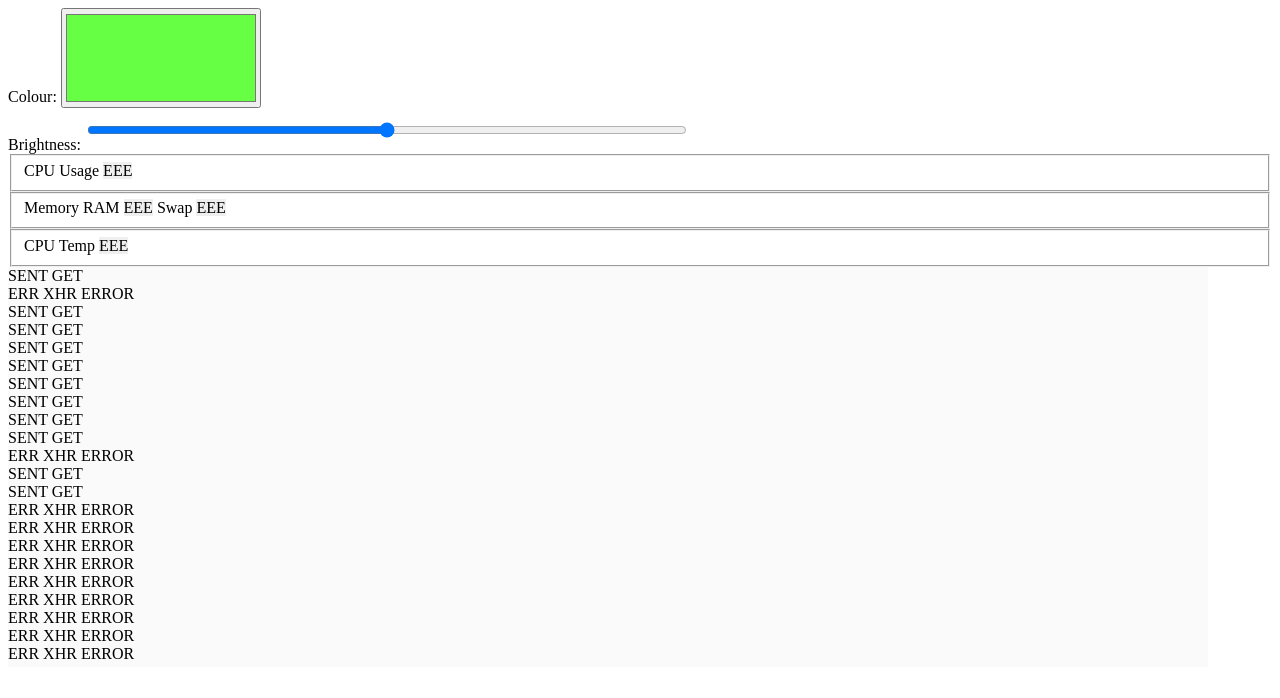
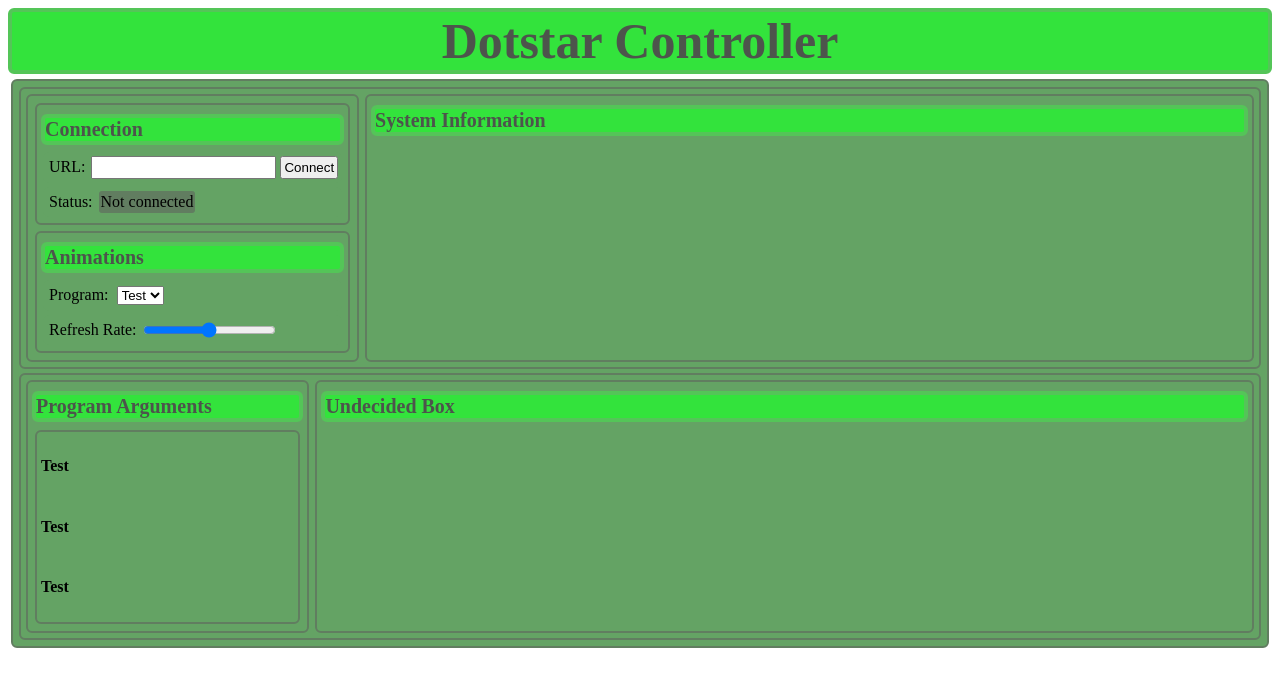
Before and after one commit to GoldSloth/pi-light-http-server, a website: page front-end/index.html in a window 1280 px wide. Drawn offline with Linux system fonts and the light colour scheme; no server answers.

Commit message:
Major reworking of front-end, Rewrite of JS planned

```diff
--- a/front-end/index.html
+++ b/front-end/index.html
@@ -9,32 +9,54 @@
     </head>
 
     <body>
-    <div>
-        <label for="colourPicker">Colour: </label>
-        <input type="color" id="colourPicker" name="colourPicker" value="#66ff44">
+		<h1>Dotstar Controller</h1>
+		<div class="verticalBoxes">
+			<div class="horizontalBoxes">
+				<div class="verticalBoxes">
+					<div class="verticalBoxes" id="connectionBox">
+						<h2>Connection</h2>
+						<form class="formBoxes">
+							<label for="ipInput">URL:</label>
+							<input type="url" id="ipInput">
+							<input type="button" value="Connect" id="connectButton">
+						</form>
+						<form class="formBoxes">
+							<label>Status:</label>
+							<output id="connectionStatus">Not connected</output>
+						</form>
 					</div>
-    <div>
-        <label for="brightness">Brightness: </label>
-        <input type="range" id="brightness" name="brightness" min="0" max="1" value="0.5" step="0.001">
+					<div class="verticalBoxes" id="animationsBox">
+						<h2>Animations</h2>
+						<form class="formBoxes">
+							<label for="animationSelector">Program:</label>
+							<select id="animationSelector">
+								<option value="test">Test</option>
+							</select>
+						</form>
+						<form class="formBoxes">
+							<label for="refreshRateSelection">Refresh Rate:</label>
+							<input type="range" id="refreshRateSelection" min="0.1" max="60" step="0.1">
+						</form>
 					</div>
-    <div>
-        <fieldset>
-        <label>CPU Usage</label>
-        <output id="cpuUsage">EEE</output>
-        </fieldset>
-        <fieldset>
-        <label>Memory</label>
-        <label>RAM</label>
-        <output id="ramUsage">EEE</output>
-        <label>Swap</label>
-        <output id="swapUsage">EEE</output>
-        </fieldset>
-        <fieldset>
-        <label>CPU Temp</label>
-        <output id="cpuTemp">EEE</output>
-    </fieldset>
 				</div>
-    <div id="consoleOutput" style.backgroundColor="#667766"></div>
+				<div class="verticalBoxes" id="systemInformationBox">
+					<h2>System Information</h2>
+				</div>
+			</div>
+			<div class="horizontalBoxes">
+				<div class="verticalBoxes" id="programArgContainer">
+					<h2>Program Arguments</h2>
+					<div class="verticalBoxes" id="argContainer">
+						<h4>Test</h4>
+						<h4>Test</h4>
+						<h4>Test</h4>
+					</div>
+				</div>
+				<div class="verticalBoxes" id="undecidedBox">
+					<h2>Undecided Box</h2>
+				</div>
+			</div>
+		</div>
         <script src="Utilities.js"></script>
         <script src="front-end.js"></script>
     </body>
--- a/front-end/main.css
+++ b/front-end/main.css
@@ -1,20 +1,93 @@
-#consoleOutput {
-    height: 400px;
-    width: 1200px;
-    overflow: auto;
-    background-color: #fafafa
+/* Variable definitions */
+
+:root {
+    --palette-0: #00ff10; /* rgb(0,255,16) */
+    --palette-1: #33e33c; /* rgb(51,227,60) */
+    --palette-2: #54c558; /* rgb(84,197,88) */
+    --palette-3: #64a364; /* rgb(100,163,100) */
+    --palette-4: #617d60; /* rgb(97,125,96) */
+    --palette-5: #4d544c; /* rgb(77,84,76) */
 }
 
-#brightness {
-    height: 40px;
-    width: 600px;
+
+/* Whole elements first */
+h1, h2 {
+    background-color: var(--palette-1);
+    color: var(--palette-5);
+    text-align: left;
+    border-style: solid;
+    border-color: var(--palette-2);
+    border-radius: 6px;
+    border-width: 4px;
+    margin-block-start: 5px;
+    margin-block-end: 5px;
 }
 
-#colourPicker {
-    height: 100px;
-    width: 200px;
+h1 {
+    font-size: 50px;
+    text-align: center !important;
+}
+
+h2 {
+    font-size: 20px;
+}
+
+label, input, output{
+    margin: 2px;
+    padding: 2px;
+}
+
+select {
+    margin: 4px;
 }
 
 output {
-    background-color: #efefef
+    background-color: var(--palette-4);
+    border-radius: 3px;
 }
+
+
+/* Classes second */
+
+.horizontalBoxes, .verticalBoxes, .formBoxes{
+    display: flex;
+    border-color: var(--palette-4);
+    border-style: solid;
+    border-width: 2px;
+    background-color: var(--palette-3);
+    border-radius: 6px
+}
+
+.verticalBoxes {
+    flex-direction: column;
+    margin: 3px;
+    padding: 4px;
+}
+
+.horizontalBoxes, .formBoxes {
+    flex-direction: row;
+    margin: 2px;
+    padding: 2px;
+}
+
+.formBoxes {
+    border-style: none;
+}
+
+/* Individual elements last */
+
+#connectionBox {
+    flex-grow: 1;
+}
+
+#systemInformationBox {
+    flex-grow: 3;
+}
+
+#programArgContainer {
+    flex-grow: 1;
+}
+
+#undecidedBox {
+    flex-grow: 9;
+}
```
Lines whose indentation alone changed are shown as unchanged.
